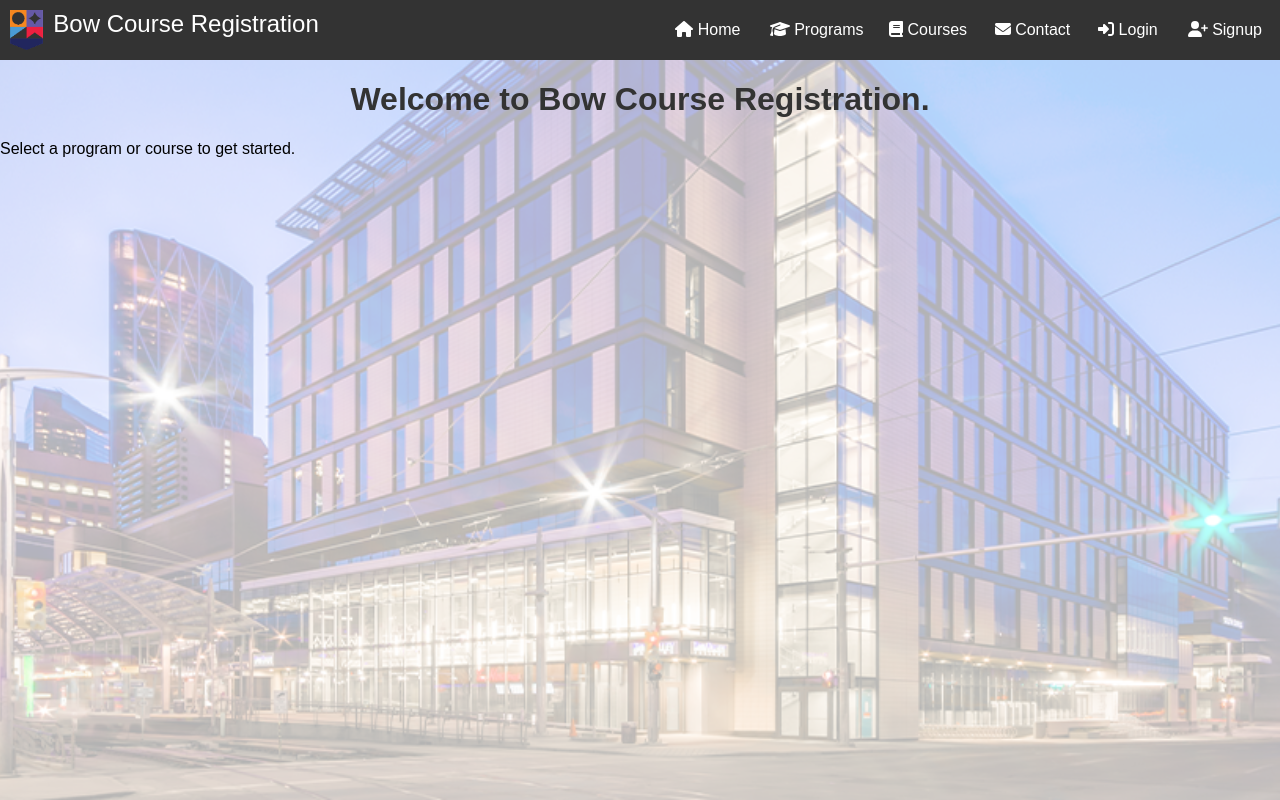
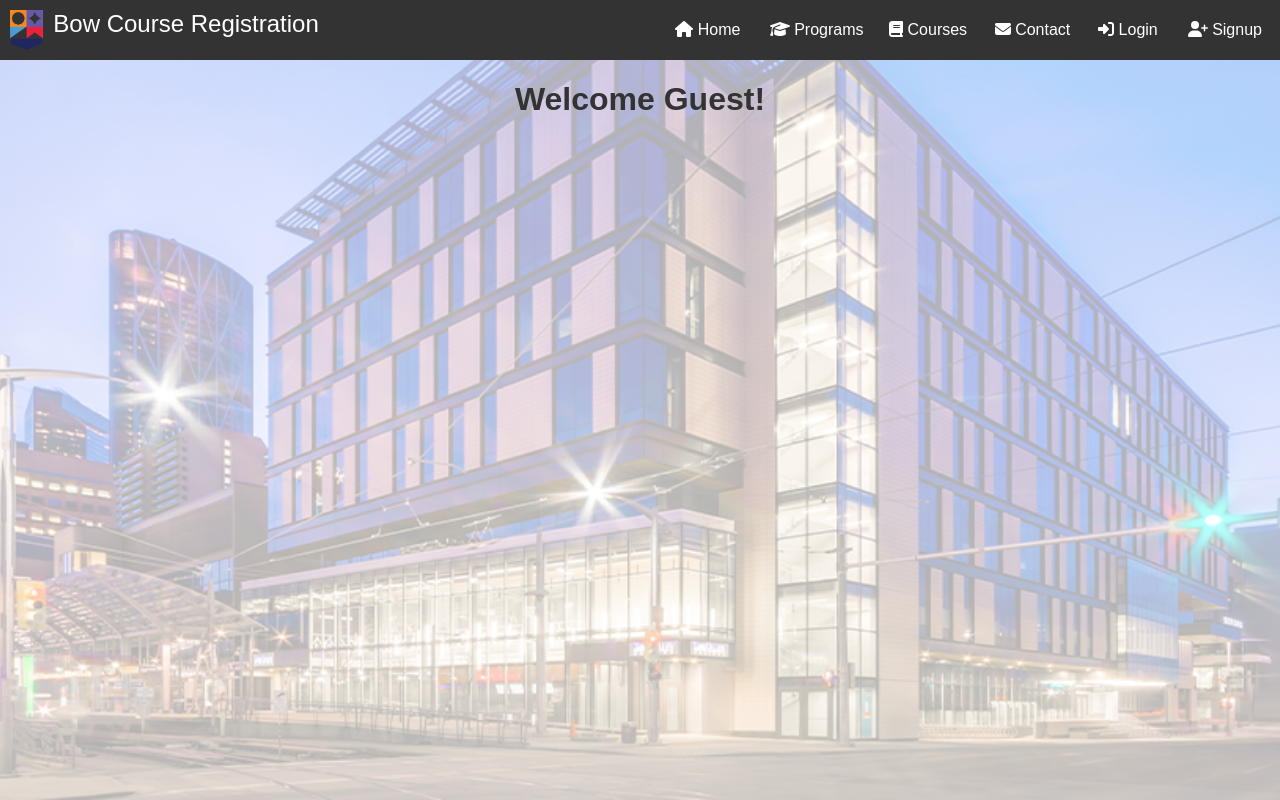
Before and after one commit to code-sample-git/group2-bow-course-registration, a React (Create React App) app: page / in a window 1280 px wide. Built offline with nearby package versions, Linux system fonts and the light colour scheme.

Commit message:
feat: enhance Home component to display user-specific greetings and integrate Profile component

```diff
--- a/src/components/Home.js
+++ b/src/components/Home.js
@@ -1,11 +1,26 @@
 // src/components/Home.js
-import React from 'react';
+import React, { useEffect, useState } from 'react';
+import { getLoggedInUser } from './functionLib'; // Import the utility function
+import Profile from './Profile';
+
 
 const Home = () => {
+  const [user, setUser] = useState(getLoggedInUser); // Use the utility function
+
+
   return (
     <div>
-      <h1>Welcome to Bow Course Registration.</h1>
-      <p>Select a program or course to get started.</p>
+      {user.role === 'admin' && (
+        <h1>Welcome Admin!</h1>
+      )}
+      {user.role === 'student' && (
+        <div>
+          <Profile user={user} />
+        </div>
+      )}
+      {!user?.role && (
+        <h1>Welcome Guest!</h1>
+      )}
     </div>
   );
 };
```
